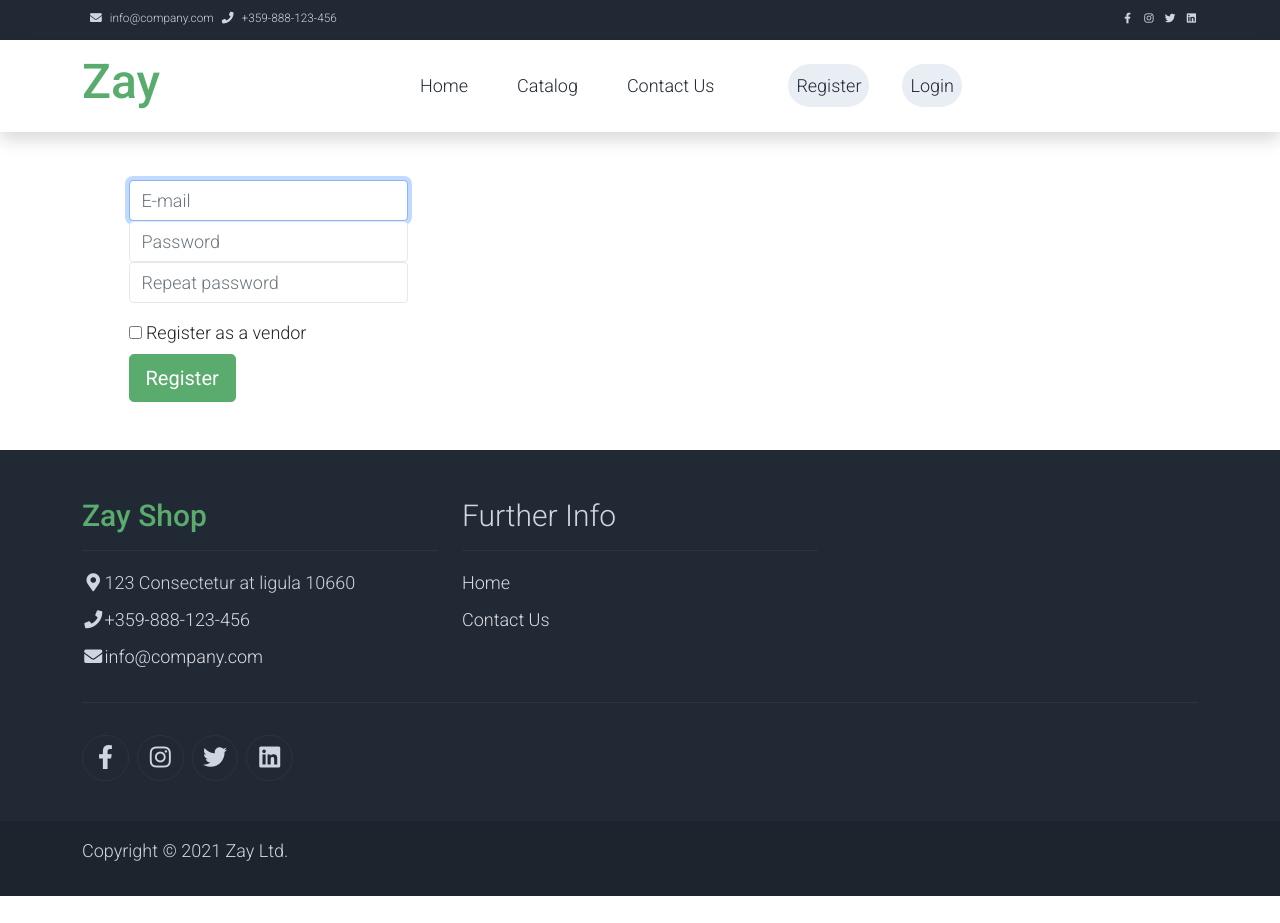
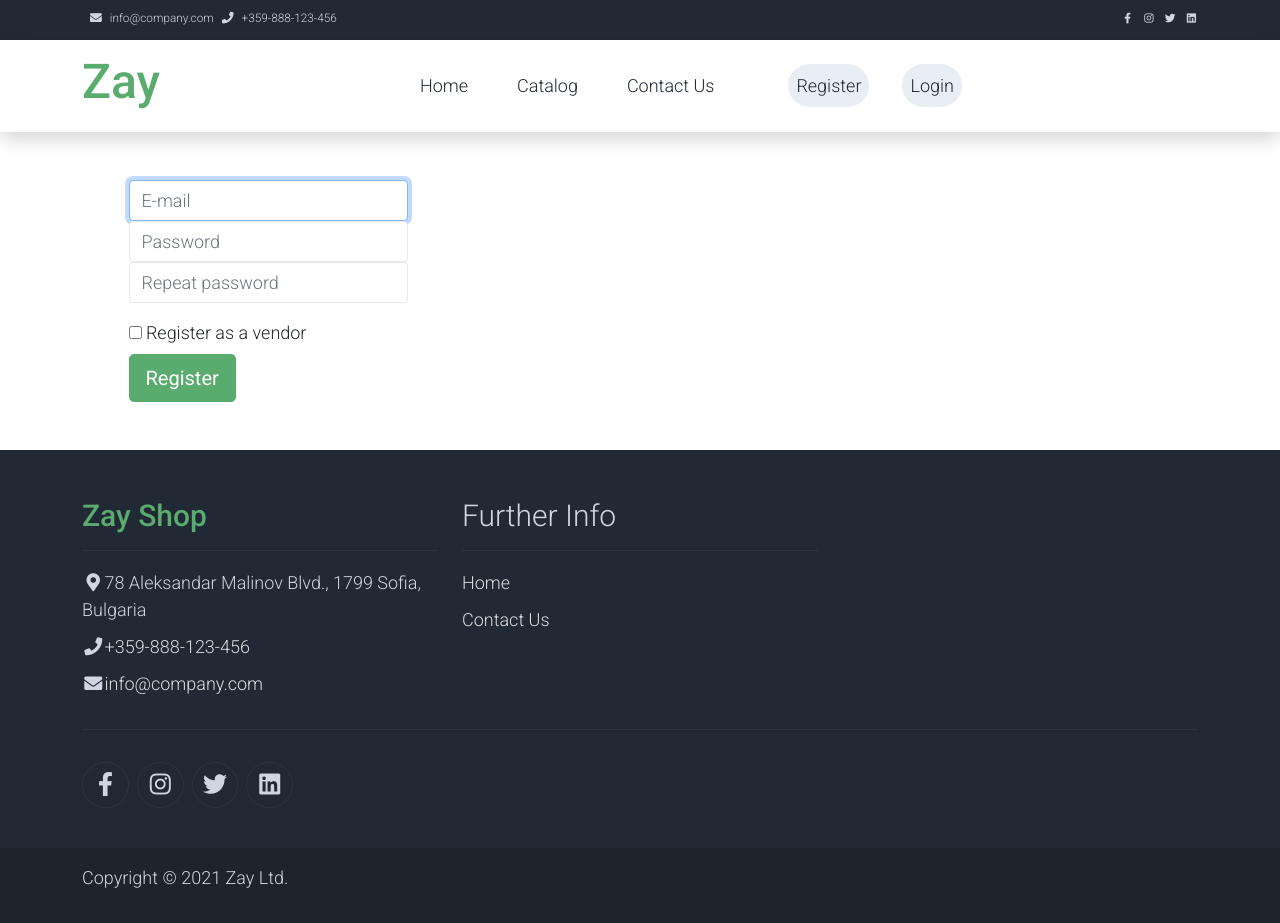
Before and after one commit to Dimitar-Stoimenov/react-softuni-project, a React (Create React App) app: page /register in a window 1280 px wide. Before the commit the page ends 896 px from the top, so only its background shows below. Built offline with nearby package versions, Linux system fonts and the light colour scheme.

Commit message:
change address in footer

```diff
--- a/src/components/Footer/Footer.js
+++ b/src/components/Footer/Footer.js
@@ -11,7 +11,7 @@ const Footer = () => {
                         <ul className="list-unstyled text-light footer-link-list">
                             <li>
                                 <i className="fas fa-map-marker-alt fa-fw"></i>
-                                123 Consectetur at ligula 10660
+                                78 Aleksandar Malinov Blvd., 1799 Sofia, Bulgaria
                             </li>
                             <li>
                                 <i className="fa fa-phone fa-fw"></i>
```
